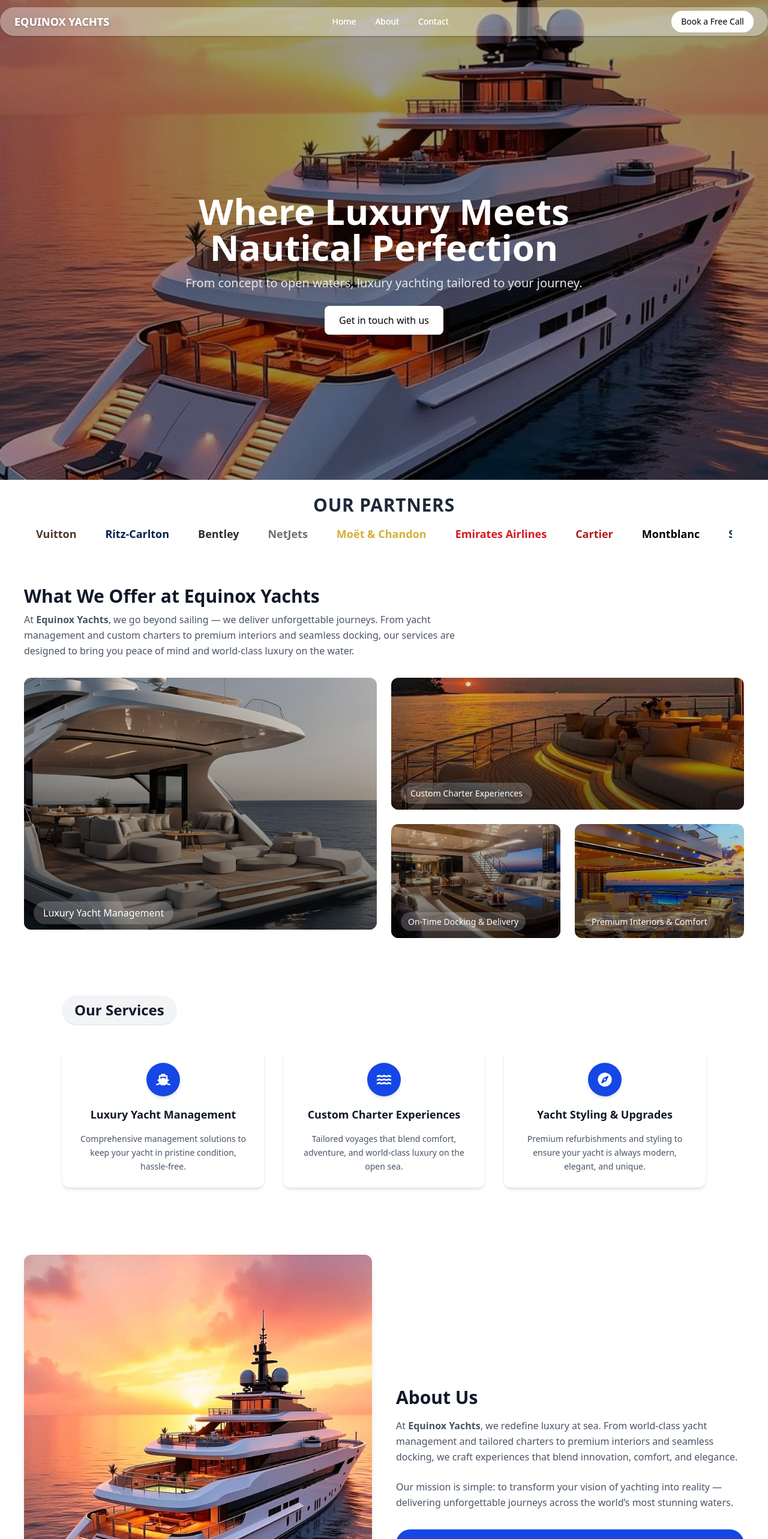
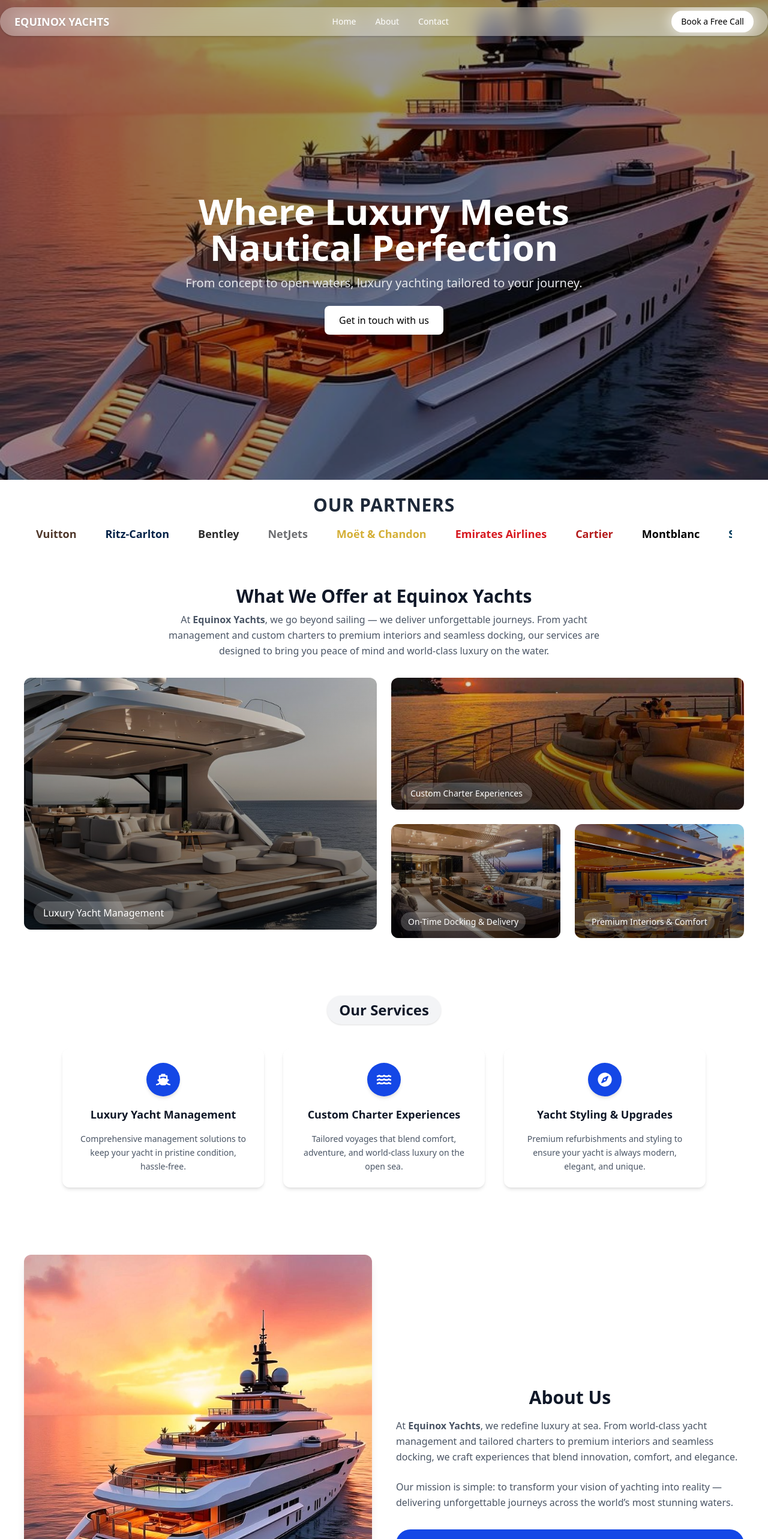
Before and after one commit to GboyegaAkere/myyacht, a React (Vite) app in the folder frontend/: page / in a window 1280 px wide. Shown: the top 2566 px of the page at 60% size. Built offline with nearby package versions, Linux system fonts and the light colour scheme.

Commit message:
new commit

```diff
--- a/frontend/src/components/AboutUs.jsx
+++ b/frontend/src/components/AboutUs.jsx
@@ -28,9 +28,9 @@ const AboutUs = () => {
           viewport={{ once: true }}
           className="flex flex-col justify-center"
         >
-          <h2 className="text-2xl md:text-3xl font-bold text-gray-900 mb-4">
-            About Us
-          </h2>
+          <h2 className="text-2xl md:text-3xl font-bold text-gray-900 mb-4 text-center">
+  About Us
+</h2>
           <p className="text-gray-600 leading-relaxed mb-6">
             At <span className="font-semibold">Equinox Yachts</span>, we
             redefine luxury at sea. From world-class yacht management and
--- a/frontend/src/components/Navbar.jsx
+++ b/frontend/src/components/Navbar.jsx
@@ -13,8 +13,8 @@ const Navbar = () => {
       className="absolute top-3 left-0 w-full z-20"
     >
       <div
-        className="max-w-7xl mx-auto flex items-center justify-between px-6 py-3
-        bg-white/20 rounded-full shadow-sm h-12"
+        className="max-w-7xl mx-4 md:mx-auto flex items-center justify-between px-6 py-3
+        bg-white/20 backdrop-blur-md rounded-full shadow-sm h-12"
       >
         {/* Logo */}
         <h1 className="text-lg font-semibold text-white drop-shadow">
--- a/frontend/src/components/OurServices.jsx
+++ b/frontend/src/components/OurServices.jsx
@@ -22,9 +22,11 @@ const OurServices = () => {
   return (
     <section className="max-w-6xl mx-auto px-6 md:px-10 py-12">
       {/* Section Heading */}
-      <h2 className="text-xl md:text-2xl font-semibold  text-gray-900 mb-10 bg-gray-100 inline-block px-5 py-2 rounded-full shadow-sm">
-        Our Services
-      </h2>
+    {/* Section Heading */}
+<h2 className="text-xl md:text-2xl font-semibold text-gray-900 mb-10 bg-gray-100 px-5 py-2 rounded-full shadow-sm mx-auto text-center w-fit">
+  Our Services
+</h2>
+
 
       {/* Services Grid */}
       <div className="grid md:grid-cols-3 gap-8 text-center">
--- a/frontend/src/components/WhatWeOffer.jsx
+++ b/frontend/src/components/WhatWeOffer.jsx
@@ -12,7 +12,7 @@ const WhatWeOffer = () => {
   return (
     <section className="max-w-7xl mx-auto px-6 md:px-10 py-12">
       {/* Heading and description */}
-      <div className="mb-8 max-w-3xl">
+    <div className="mb-8 max-w-3xl mx-auto text-center">
   <h2 className="text-2xl md:text-3xl font-bold text-gray-900 mb-2">
     What We Offer at Equinox Yachts
   </h2>
```
Lines whose indentation alone changed are shown as unchanged.
